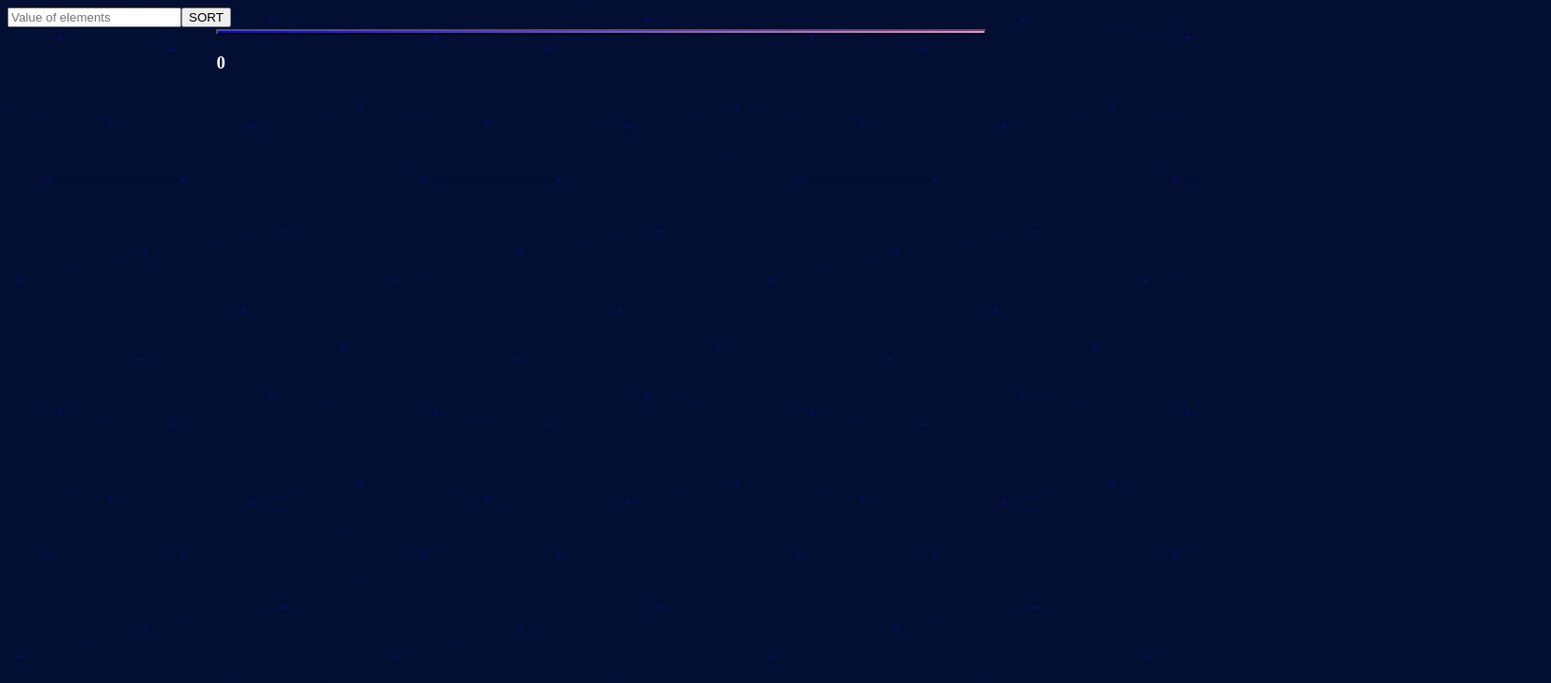
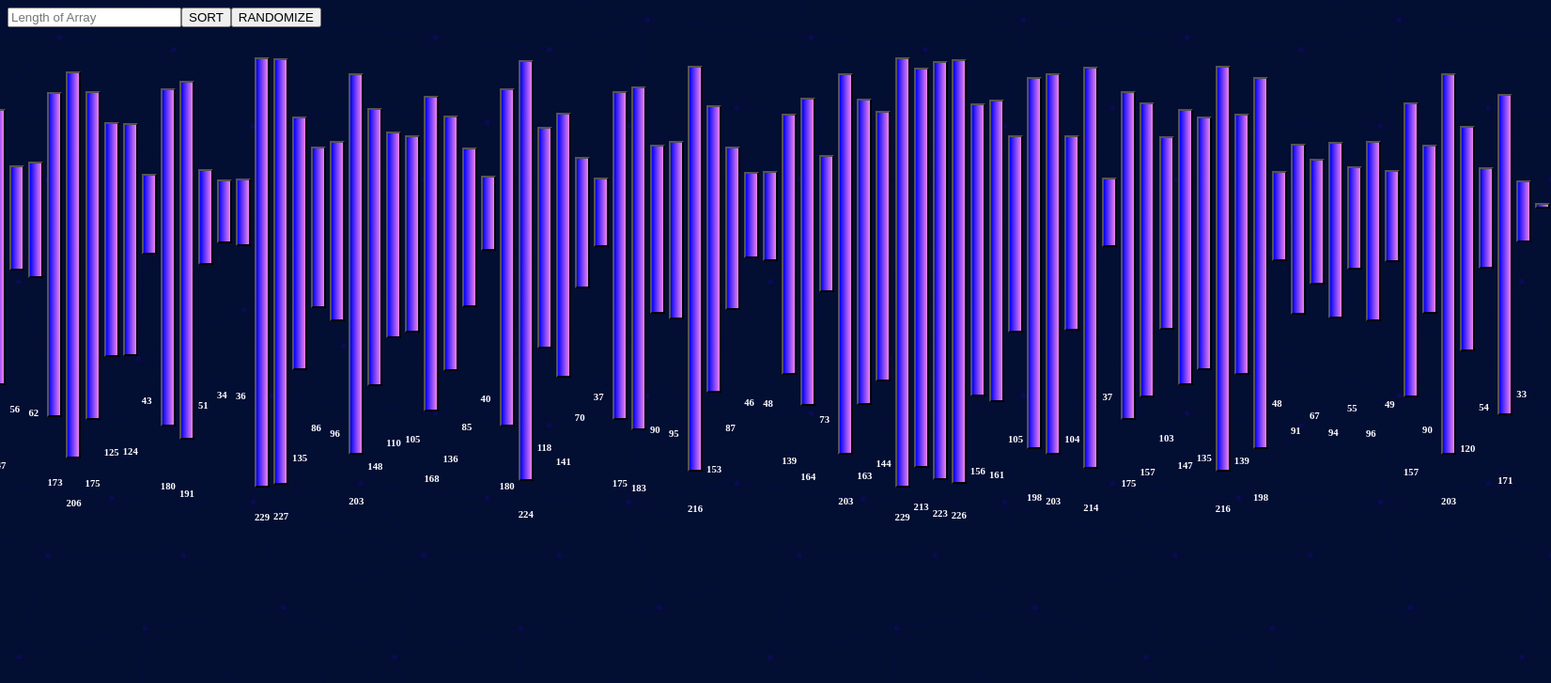
Before and after one commit to CulturalProfessor/sorting_visualizer_react, a React (Create React App) app: page / in a window 1280 px wide. Shown: the top 727 px of the page at 94% size, 1651 px wide, since content can reach past the window. Built offline with nearby package versions, Linux system fonts and the light colour scheme.

Commit message:
did sorting with error

```diff
--- a/src/App.css
+++ b/src/App.css
@@ -6,5 +6,6 @@ body {
   display: flex;
   flex-direction: row;
   justify-content: center;
-
+  padding: 2rem;
+  margin-top: auto;
 }
--- a/src/App.js
+++ b/src/App.js
@@ -1,39 +1,100 @@
+//https://dev.to/igor_bykov/react-calling-functional-components-as-functions-1d3l
+
 import React from "react";
-import { useState } from "react";
+import { useState, useEffect } from "react";
 import Bar from "./components/Bar";
-import './App.css';
+import "./App.css";
 
 const App = () => {
-  const [elementsValue, setElementsValue] = useState([]);
-  let arrayOfElements = elementsValue.toString().split(",").map(Number);
-  console.log(arrayOfElements);
 
-  function sort(numberOfElements) {}
+  useEffect(()=>{
+    randomize();
+  },[])
 
+  let [array, setArray] = useState([]);
+  // let [length,setLength]=useState(100);
+  let Length=100;
+  const randomize=async ()=>{
+    let currentArray = [];
+    for (let i = 0; i < Length; i++) {
+      currentArray.push(Math.round(Math.random() * 200 + 30));
+      // await timer(1)
+      // let bar=document.getElementById(`${i}`).style;
+      // bar.backgroundColor='#ffccff';
+    }
+    setArray([...currentArray,array]);
+    console.log(array.length);
+  }
+
+
+
+  async function timer(time) {
+    return new Promise((resolve) => {
+      setTimeout(resolve, time);
+    });
+  }
+
+   async function sort() {
+    let tempArray = array;
+    console.log(tempArray);
+    for (let i = 0; i < array.length-1; i++) {
+      for (let j = i + 1; j < array.length ; j++) {
+        if (tempArray[i] > tempArray[j]) {
+          let t = tempArray[j];
+          tempArray[j] = tempArray[i];
+          tempArray[i] = t;
+          let bar1=document.getElementById(i);
+          let bar2=document.getElementById(j);
+          bar1.backgroundColor='#ffffff';
+          bar2.backgroundColor='#ffddff';
+          // console.log(bar1);
+          await timer((i-j)*1);
+        }
+      }
+      setArray([...array,tempArray]);
+    }
+    console.log(tempArray);
+  }
+
+  // console.log(array);
   return (
     <>
       <div>
         <input
           className="input"
-          placeholder="Value of elements"
-          value={elementsValue}
-          onChange={(e) => {
-            setElementsValue(e.target.value);
+          placeholder="Length of Array"
+          onInput={(e) => {
+            array.length=e.target.value;
           }}
         ></input>
-        <button className="submit" formAction="submit" onClick={sort()}>
+        <button
+          id="sort"
+          formAction="submit"
+          onClick={(e) => {
+            e.preventDefault();
+           sort();
+          }}
+        >
           SORT
+        </button>
+        <button
+          id="sort"
+          formAction="submit"
+          onClick={(e) => {
+            e.preventDefault();
+           randomize();
+          }}
+        >
+          RANDOMIZE
         </button>
       </div>
       <div className="bars">
-      {arrayOfElements.length > 0 ? (
-        arrayOfElements.map((numberOfElements) => {
-            console.log(numberOfElements);
-          return <Bar height={numberOfElements} numberOfBlocks={arrayOfElements.length} screenWidth={window.innerWidth} />;
+        {
+          array.map((value, key) => {
+          // console.log(array);
+          return <Bar id={key} key={key} height={value} />;
         })
-      ) : (
-        <h1>Enter Array</h1>
-      )}
+        }
       </div>
     </>
   );
--- a/src/components/Bar.css
+++ b/src/components/Bar.css
@@ -1,5 +1,5 @@
 .rectangle {
-  width: 100px;
+  width: 1px;
   height: 400px;
 
   /* ff 3.6+ */
@@ -43,10 +43,11 @@
 .Bar {
   display: flex;
   flex-direction: column;
-  justify-content: center;
-  padding: 1px;
-  margin: 1px;
+  justify-content:space-evenly;
+  padding:0px 1px;
+  margin: 0px 1px;
+  margin-bottom: 0px;
 }
-h3{
+h6{
     color: rgb(255, 255, 255);
 }
--- a/src/components/Bar.jsx
+++ b/src/components/Bar.jsx
@@ -2,19 +2,20 @@ import React from "react";
 import "./Bar.css";
 
 const Bar = (props) => {
-    const width=props.screenWidth / (25*props.numberOfBlocks) ;
+    // const width=props.screenWidth / (25*props.numberOfBlocks) ;
   return (
-    <div className="Bar">
+    <div id={props.id} className="Bar">
     <button
       className="rectangle"
       style={{
-        height: `${props.height + "rem"}`,
-        width: `${width+ "rem"}`,
+        height: `${props.height*2 + "px"}`,
+        // width: `${width+ "rem"}`,
+        background:props.background
       }}
     >
       {" "}
     </button>
-    <h3>{props.height}</h3>
+    <h6>{props.height}</h6>
     </div>
   );
 };
```
